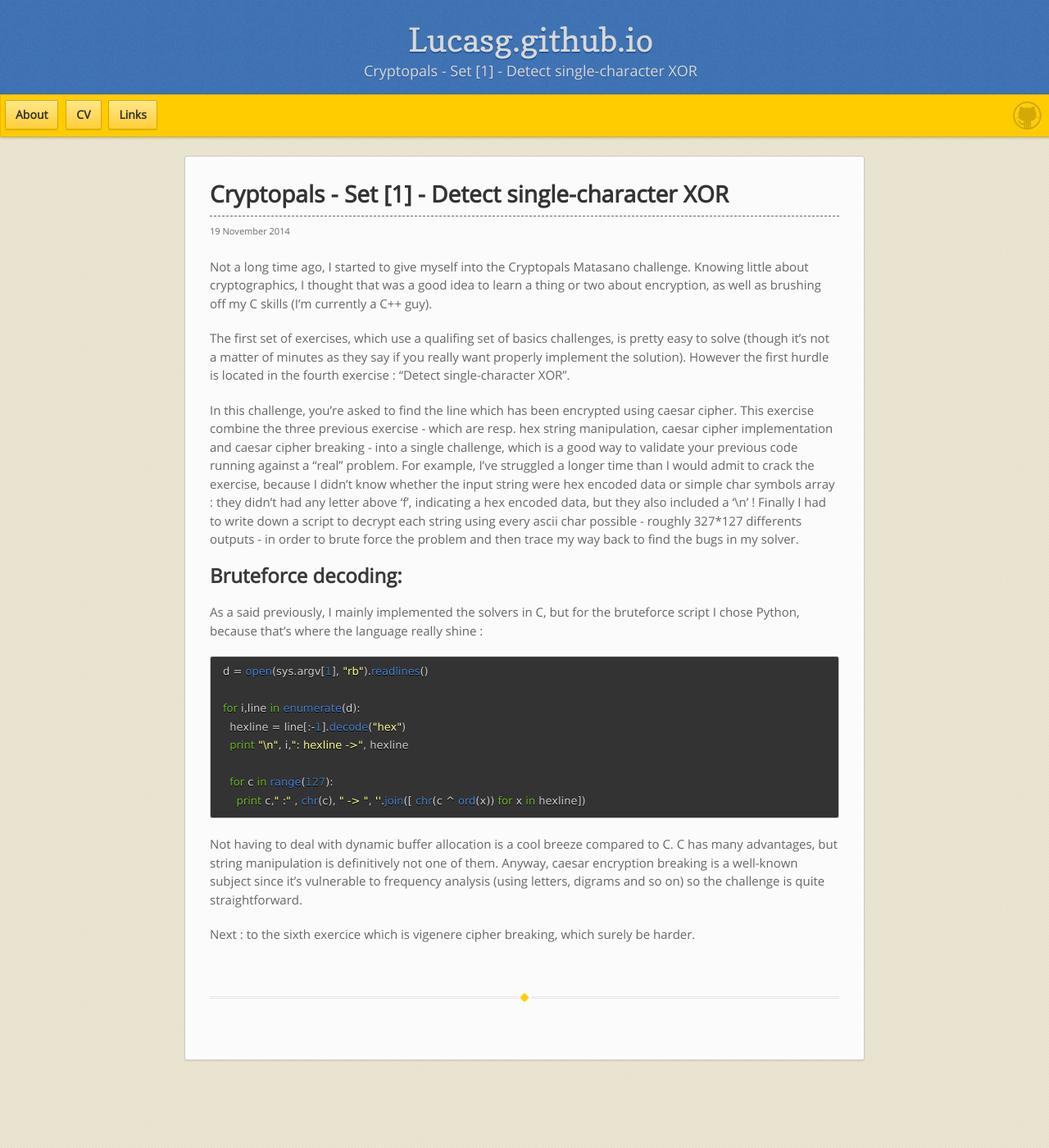
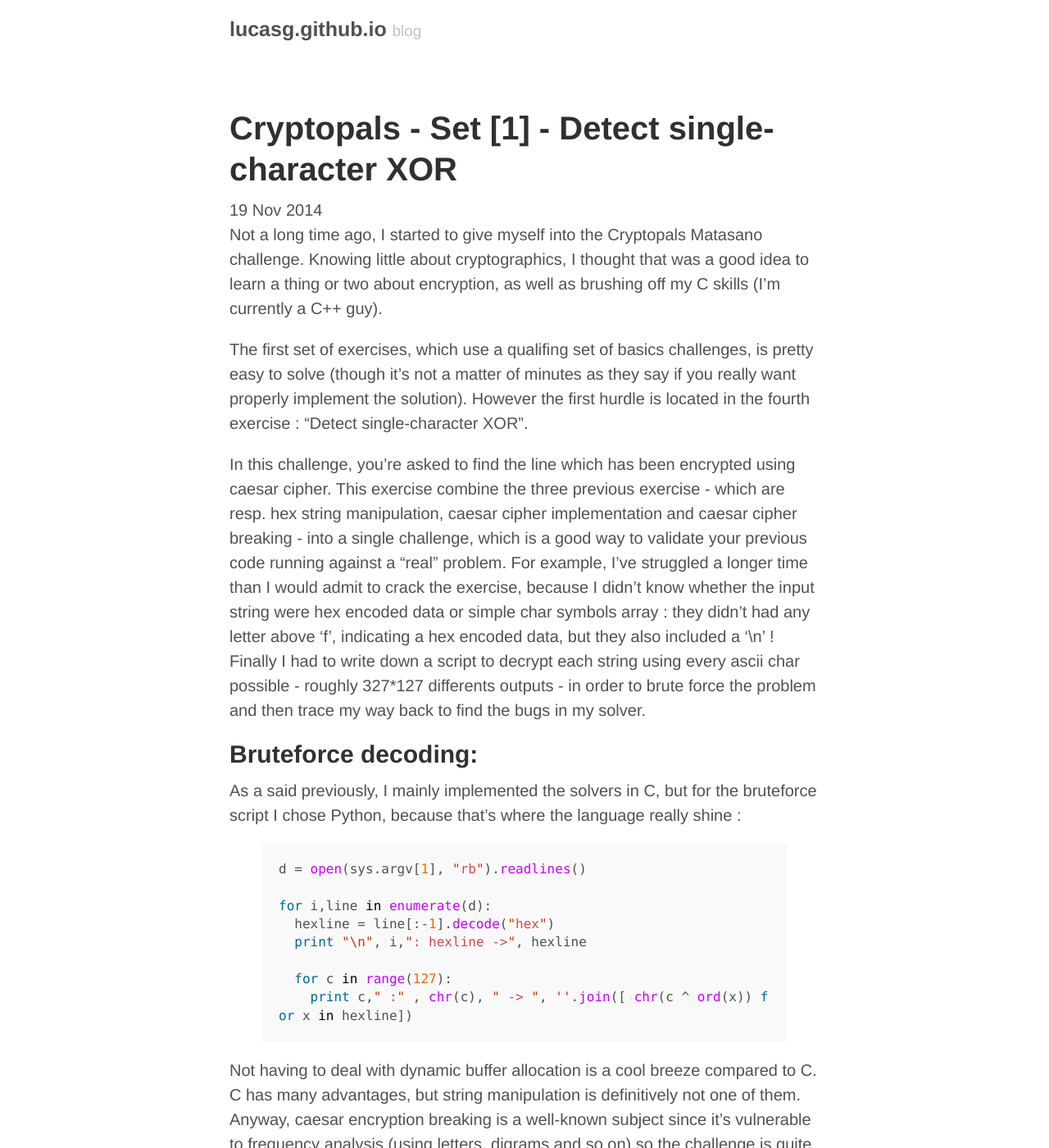
Before and after one commit to gavz/lucasg.github.io, a Jekyll site: the page built from _posts/2014-11-19-cryptopals-set-[1]-detect-single-char-xor.md, in a window 1280 px wide and 1400 px high. Shown: the whole window at 82% size. Built offline with Jekyll 4.4.1, drawn with Linux system fonts in a browser that asks for light colours; nearby versions of some CDN libraries; some of the changed text lies outside the part shown.

Commit message:
Transition to Poole github page style theme. Part 1 : add poole specific styling files

```diff
--- a/_config.yml
+++ b/_config.yml
@@ -1,6 +1,25 @@
 name: lucasg
 highlighter: pygments
 markdown: kramdown
-github: [Repository metadata]
-permalink: /post/:year/:month/:day/:title
+
+# Permalinks
+permalink:        pretty
+relative_permalinks: true
+
+# Setup
+title:            lucasg.github.io
+tagline:          blog
+paginate:         1
+url:          	  http://lucasg.github.io
+baseurl:         /
+# author:
+#   name:           Mark Otto
+#   url:            https://twitter.com/mdo
+#   email:          markdotto@gmail.com
+
+# Custom vars
+version:          1.0.0
+github:		  [Repository metadata]
+  # repo:           https://github.com/poole/poole
+
 excerpt_separator: <!--more-->
--- /dev/null
+++ b/_includes/head.html
@@ -0,0 +1,26 @@
+<head>
+  <meta charset="UTF-8">
+  <link href="http://gmpg.org/xfn/11" rel="profile">
+
+  <!-- Enable responsiveness on mobile devices-->
+  <meta name="viewport" content="width=device-width, initial-scale=1.0, maximum-scale=1">
+
+  <title>
+    {% if page.title == "Home" %}
+      {{ site.title }} &middot; {{ site.tagline }}
+    {% else %}
+      {{ page.title }} &middot; {{ site.title }}
+    {% endif %}
+  </title>
+
+  <!-- CSS -->
+  <link rel="stylesheet" href="{{ site.baseurl }}public/css/poole.css">
+  <link rel="stylesheet" href="{{ site.baseurl }}public/css/syntax.css">
+
+  <!-- Icons -->
+  <link rel="apple-touch-icon-precomposed" sizes="144x144" href="{{ site.baseurl }}public/apple-touch-icon-precomposed.png">
+  <link rel="shortcut icon" href="{{ site.baseurl }}public/favicon.ico">
+
+  <!-- RSS -->
+  <link rel="alternate" type="application/atom+xml" title="{{ site.title }}" href="{{ site.baseurl }}atom.xml">
+</head>
--- a/_layouts/default.html
+++ b/_layouts/default.html
@@ -1,57 +1,28 @@
-<!doctype html>
-<html>
-  <head>
+<!DOCTYPE html>
+<html lang="en">
 
-    <meta charset="utf-8">
-    <meta http-equiv="X-UA-Compatible" content="chrome=1">
+  {% include head.html %}
 
-    <title>{{ page.title }}</title>
-    <link rel="stylesheet" href="{{ site.url }}/stylesheets/blog.css">
-    <link rel="stylesheet" href="{{ site.url }}/stylesheets/styles.css">
-    <link rel="stylesheet" href="{{ site.url }}/stylesheets/pygment_trac.css">
-    <script src="https://ajax.googleapis.com/ajax/libs/jquery/1.7.1/jquery.min.js"></script>
-    <script src="javascripts/main.js"></script>
-    <!--[if lt IE 9]>
-      <script src="//html5shiv.googlecode.com/svn/trunk/html5.js"></script>
-    <![endif]-->
-    <meta name="viewport" content="width=device-width, initial-scale=1, user-scalable=no">
+  <body>
 
-  </head>
+    <div class="container content">
+      <header class="masthead">
+        <h3 class="masthead-title">
+          <a href="{{ site.baseurl }}" title="Home">{{ site.title }}</a>
+          <small>{{ site.tagline }}</small>
+        </h3>
+      </header>
 
-<body>
+      <main>
+        {{ content }}
+      </main>
 
-    <div class="title">
-      <h1>
-        <a href="{{site.url}}/"> Lucasg.github.io</a>
-      </h1>
-
-      <p>{{page.title}}</p>
+      <footer class="footer">
+        <small>
+          &copy; <time datetime="{{ site.time | date_to_xmlschema }}">{{ site.time | date: '%Y' }}</time>. All rights reserved.
+        </small>
+      </footer>
     </div>
-
-    <div id="banner">
-        <span><a href="https://github.com/lucasg" id="logo"></a>
-        </span>
-
-        <a href="{{ site.url }}" class="button">About</a>
-        <a href="{{ site.url }} "class="button">CV</a>
-        <a href="{{ site.url }}" class="button">Links</a>
-
-
-    </div><!-- end banner -->
-
-
-    <section>
-
-
-			<div class="container">
-			 {{ content }}
-			</div><!-- /.container -->
-
-
-    </section>
-
-
-
 
   </body>
 </html>
--- a/_layouts/post.html
+++ b/_layouts/post.html
@@ -2,19 +2,24 @@
 layout: default
 ---
 
-
-<article>
-	<header>
-		<h1>{{ page.title }}</h1>
-		<hr />
-		<span class="date">{{ page.date | date_to_long_string }}</span>
-	</header>
-
-	<div style="clear: both;"></div>
-	{{ content }}
-
+<article class="post">
+  <h1 class="post-title">{{ page.title }}</h1>
+  <time datetime="{{ page.date | date_to_xmlschema }}" class="page-date">{{ page.date | date_to_string }}</time>
+  {{ content }}
 </article>
 
-<footer>
-	<hr />
-</footer>
+<aside class="related">
+  <h2>Related Posts</h2>
+  <ul class="related-posts">
+    {% for post in site.related_posts limit:3 %}
+      <li>
+        <h3>
+          <a href="{{ post.url }}">
+            {{ post.title }}
+            <small><time datetime="{{ post.date | date_to_xmlschema }}">{{ post.date | date_to_string }}</time></small>
+          </a>
+        </h3>
+      </li>
+    {% endfor %}
+  </ul>
+</aside>
--- /dev/null
+++ b/public/css/poole.css
@@ -0,0 +1,437 @@
+/*
+ *                        ___
+ *                       /\_ \
+ *  _____     ___     ___\//\ \      __
+ * /\ '__`\  / __`\  / __`\\ \ \   /'__`\
+ * \ \ \_\ \/\ \_\ \/\ \_\ \\_\ \_/\  __/
+ *  \ \ ,__/\ \____/\ \____//\____\ \____\
+ *   \ \ \/  \/___/  \/___/ \/____/\/____/
+ *    \ \_\
+ *     \/_/
+ *
+ * Designed, built, and released under MIT license by @mdo. Learn more at
+ * https://github.com/poole/poole.
+ */
+
+
+/*
+ * Contents
+ *
+ * Body resets
+ * Custom type
+ * Messages
+ * Container
+ * Masthead
+ * Posts and pages
+ * Pagination
+ * Reverse layout
+ * Themes
+ */
+
+
+/*
+ * Body resets
+ *
+ * Update the foundational and global aspects of the page.
+ */
+
+* {
+  -webkit-box-sizing: border-box;
+     -moz-box-sizing: border-box;
+          box-sizing: border-box;
+}
+
+html,
+body {
+  margin: 0;
+  padding: 0;
+}
+
+html {
+  font-family: "Helvetica Neue", Helvetica, Arial, sans-serif;
+  font-size: 16px;
+  line-height: 1.5;
+}
+@media (min-width: 38em) {
+  html {
+    font-size: 20px;
+  }
+}
+
+body {
+  color: #515151;
+  background-color: #fff;
+  -webkit-text-size-adjust: 100%;
+      -ms-text-size-adjust: 100%;
+}
+
+/* No `:visited` state is required by default (browsers will use `a`) */
+a {
+  color: #268bd2;
+  text-decoration: none;
+}
+a strong {
+  color: inherit;
+}
+/* `:focus` is linked to `:hover` for basic accessibility */
+a:hover,
+a:focus {
+  text-decoration: underline;
+}
+
+/* Headings */
+h1, h2, h3, h4, h5, h6 {
+  margin-bottom: .5rem;
+  font-weight: bold;
+  line-height: 1.25;
+  color: #313131;
+  text-rendering: optimizeLegibility;
+}
+h1 {
+  font-size: 2rem;
+}
+h2 {
+  margin-top: 1rem;
+  font-size: 1.5rem;
+}
+h3 {
+  margin-top: 1.5rem;
+  font-size: 1.25rem;
+}
+h4, h5, h6 {
+  margin-top: 1rem;
+  font-size: 1rem;
+}
+
+/* Body text */
+p {
+  margin-top: 0;
+  margin-bottom: 1rem;
+}
+
+strong {
+  color: #303030;
+}
+
+
+/* Lists */
+ul, ol, dl {
+  margin-top: 0;
+  margin-bottom: 1rem;
+}
+
+dt {
+  font-weight: bold;
+}
+dd {
+  margin-bottom: .5rem;
+}
+
+/* Misc */
+hr {
+  position: relative;
+  margin: 1.5rem 0;
+  border: 0;
+  border-top: 1px solid #eee;
+  border-bottom: 1px solid #fff;
+}
+
+abbr {
+  font-size: 85%;
+  font-weight: bold;
+  color: #555;
+  text-transform: uppercase;
+}
+abbr[title] {
+  cursor: help;
+  border-bottom: 1px dotted #e5e5e5;
+}
+
+/* Code */
+code,
+pre {
+  font-family: Menlo, Monaco, "Courier New", monospace;
+}
+code {
+  padding: .25em .5em;
+  font-size: 85%;
+  color: #bf616a;
+  background-color: #f9f9f9;
+  border-radius: 3px;
+}
+pre {
+  display: block;
+  margin-top: 0;
+  margin-bottom: 1rem;
+  padding: 1rem;
+  font-size: .8rem;
+  line-height: 1.4;
+  white-space: pre;
+  white-space: pre-wrap;
+  word-break: break-all;
+  word-wrap: break-word;
+  background-color: #f9f9f9;
+}
+pre code {
+  padding: 0;
+  font-size: 100%;
+  color: inherit;
+  background-color: transparent;
+}
+
+/* Pygments via Jekyll */
+.highlight {
+  margin-bottom: 1rem;
+  border-radius: 4px;
+}
+.highlight pre {
+  margin-bottom: 0;
+}
+
+/* Gist via GitHub Pages */
+.gist .gist-file {
+  font-family: Menlo, Monaco, "Courier New", monospace !important;
+}
+.gist .markdown-body {
+  padding: 15px;
+}
+.gist pre {
+  padding: 0;
+  background-color: transparent;
+}
+.gist .gist-file .gist-data {
+  font-size: .8rem !important;
+  line-height: 1.4;
+}
+.gist code {
+  padding: 0;
+  color: inherit;
+  background-color: transparent;
+  border-radius: 0;
+}
+
+/* Quotes */
+blockquote {
+  padding: .5rem 1rem;
+  margin: .8rem 0;
+  color: #7a7a7a;
+  border-left: .25rem solid #e5e5e5;
+}
+blockquote p:last-child {
+  margin-bottom: 0;
+}
+@media (min-width: 30em) {
+  blockquote {
+    padding-right: 5rem;
+    padding-left: 1.25rem;
+  }
+}
+
+img {
+  display: block;
+  max-width: 100%;
+  margin: 0 0 1rem;
+  border-radius: 5px;
+}
+
+/* Tables */
+table {
+  margin-bottom: 1rem;
+  width: 100%;
+  border: 1px solid #e5e5e5;
+  border-collapse: collapse;
+}
+td,
+th {
+  padding: .25rem .5rem;
+  border: 1px solid #e5e5e5;
+}
+tbody tr:nth-child(odd) td,
+tbody tr:nth-child(odd) th {
+  background-color: #f9f9f9;
+}
+
+
+/*
+ * Custom type
+ *
+ * Extend paragraphs with `.lead` for larger introductory text.
+ */
+
+.lead {
+  font-size: 1.25rem;
+  font-weight: 300;
+}
+
+
+/*
+ * Messages
+ *
+ * Show alert messages to users. You may add it to single elements like a `<p>`,
+ * or to a parent if there are multiple elements to show.
+ */
+
+.message {
+  margin-bottom: 1rem;
+  padding: 1rem;
+  color: #717171;
+  background-color: #f9f9f9;
+}
+
+
+/*
+ * Container
+ *
+ * Center the page content.
+ */
+
+.container {
+  max-width: 38rem;
+  padding-left:  1rem;
+  padding-right: 1rem;
+  margin-left:  auto;
+  margin-right: auto;
+}
+
+
+/*
+ * Masthead
+ *
+ * Super small header above the content for site name and short description.
+ */
+
+.masthead {
+  padding-top:    1rem;
+  padding-bottom: 1rem;
+  margin-bottom: 3rem;
+}
+.masthead-title {
+  margin-top: 0;
+  margin-bottom: 0;
+  color: #505050;
+}
+.masthead-title a {
+  color: #505050;
+}
+.masthead-title small {
+  font-size: 75%;
+  font-weight: 400;
+  color: #c0c0c0;
+  letter-spacing: 0;
+}
+
+
+/*
+ * Posts and pages
+ *
+ * Each post is wrapped in `.post` and is used on default and post layouts. Each
+ * page is wrapped in `.page` and is only used on the page layout.
+ */
+
+.page,
+.post {
+  margin-bottom: 4em;
+}
+
+/* Blog post or page title */
+.page-title,
+.post-title,
+.post-title a {
+  color: #303030;
+}
+.page-title,
+.post-title {
+  margin-top: 0;
+}
+
+/* small excerpt */
+.post p small {
+  font-size: 60%;
+  line-height: 110%;
+  display: block;
+}
+
+/* Meta data line below post title */
+.post-date {
+  display: block;
+  margin-top: -.5rem;
+  margin-bottom: 1rem;
+  color: #9a9a9a;
+}
+
+/* Related posts */
+.related {
+  padding-top: 2rem;
+  padding-bottom: 2rem;
+  border-top: 1px solid #eee;
+}
+.related-posts {
+  padding-left: 0;
+  list-style: none;
+}
+.related-posts h3 {
+  margin-top: 0;
+}
+.related-posts li small {
+  font-size: 75%;
+  color: #999;
+}
+.related-posts li a:hover {
+  color: #268bd2;
+  text-decoration: none;
+}
+.related-posts li a:hover small {
+  color: inherit;
+}
+
+
+/*
+ * Pagination
+ *
+ * Super lightweight (HTML-wise) blog pagination. `span`s are provide for when
+ * there are no more previous or next posts to show.
+ */
+
+.pagination {
+  overflow: hidden; /* clearfix */
+  margin-left: -1rem;
+  margin-right: -1rem;
+  font-family: "PT Sans", Helvetica, Arial, sans-serif;
+  color: #ccc;
+  text-align: center;
+}
+
+/* Pagination items can be `span`s or `a`s */
+.pagination-item {
+  display: block;
+  padding: 1rem;
+  border: 1px solid #eee;
+}
+.pagination-item:first-child {
+  margin-bottom: -1px;
+}
+
+/* Only provide a hover state for linked pagination items */
+a.pagination-item:hover {
+  background-color: #f5f5f5;
+}
+
+@media (min-width: 30em) {
+  .pagination {
+    margin: 3rem 0;
+  }
+  .pagination-item {
+    float: left;
+    width: 50%;
+  }
+  .pagination-item:first-child {
+    margin-bottom: 0;
+    border-top-left-radius:    4px;
+    border-bottom-left-radius: 4px;
+  }
+  .pagination-item:last-child {
+    margin-left: -1px;
+    border-top-right-radius:    4px;
+    border-bottom-right-radius: 4px;
+  }
+}
--- /dev/null
+++ b/public/css/syntax.css
@@ -0,0 +1,65 @@
+.highlight .hll { background-color: #ffc; }
+.highlight .c { color: #999; } /* Comment */
+.highlight .err { color: #a00; background-color: #faa } /* Error */
+.highlight .k { color: #069; } /* Keyword */
+.highlight .o { color: #555 } /* Operator */
+.highlight .cm { color: #09f; font-style: italic } /* Comment.Multiline */
+.highlight .cp { color: #099 } /* Comment.Preproc */
+.highlight .c1 { color: #999; } /* Comment.Single */
+.highlight .cs { color: #999; } /* Comment.Special */
+.highlight .gd { background-color: #fcc; border: 1px solid #c00 } /* Generic.Deleted */
+.highlight .ge { font-style: italic } /* Generic.Emph */
+.highlight .gr { color: #f00 } /* Generic.Error */
+.highlight .gh { color: #030; } /* Generic.Heading */
+.highlight .gi { background-color: #cfc; border: 1px solid #0c0 } /* Generic.Inserted */
+.highlight .go { color: #aaa } /* Generic.Output */
+.highlight .gp { color: #009; } /* Generic.Prompt */
+.highlight .gs { } /* Generic.Strong */
+.highlight .gu { color: #030; } /* Generic.Subheading */
+.highlight .gt { color: #9c6 } /* Generic.Traceback */
+.highlight .kc { color: #069; } /* Keyword.Constant */
+.highlight .kd { color: #069; } /* Keyword.Declaration */
+.highlight .kn { color: #069; } /* Keyword.Namespace */
+.highlight .kp { color: #069 } /* Keyword.Pseudo */
+.highlight .kr { color: #069; } /* Keyword.Reserved */
+.highlight .kt { color: #078; } /* Keyword.Type */
+.highlight .m { color: #f60 } /* Literal.Number */
+.highlight .s { color: #d44950 } /* Literal.String */
+.highlight .na { color: #4f9fcf } /* Name.Attribute */
+.highlight .nb { color: #366 } /* Name.Builtin */
+.highlight .nc { color: #0a8; } /* Name.Class */
+.highlight .no { color: #360 } /* Name.Constant */
+.highlight .nd { color: #99f } /* Name.Decorator */
+.highlight .ni { color: #999; } /* Name.Entity */
+.highlight .ne { color: #c00; } /* Name.Exception */
+.highlight .nf { color: #c0f } /* Name.Function */
+.highlight .nl { color: #99f } /* Name.Label */
+.highlight .nn { color: #0cf; } /* Name.Namespace */
+.highlight .nt { color: #2f6f9f; } /* Name.Tag */
+.highlight .nv { color: #033 } /* Name.Variable */
+.highlight .ow { color: #000; } /* Operator.Word */
+.highlight .w { color: #bbb } /* Text.Whitespace */
+.highlight .mf { color: #f60 } /* Literal.Number.Float */
+.highlight .mh { color: #f60 } /* Literal.Number.Hex */
+.highlight .mi { color: #f60 } /* Literal.Number.Integer */
+.highlight .mo { color: #f60 } /* Literal.Number.Oct */
+.highlight .sb { color: #c30 } /* Literal.String.Backtick */
+.highlight .sc { color: #c30 } /* Literal.String.Char */
+.highlight .sd { color: #c30; font-style: italic } /* Literal.String.Doc */
+.highlight .s2 { color: #c30 } /* Literal.String.Double */
+.highlight .se { color: #c30; } /* Literal.String.Escape */
+.highlight .sh { color: #c30 } /* Literal.String.Heredoc */
+.highlight .si { color: #a00 } /* Literal.String.Interpol */
+.highlight .sx { color: #c30 } /* Literal.String.Other */
+.highlight .sr { color: #3aa } /* Literal.String.Regex */
+.highlight .s1 { color: #c30 } /* Literal.String.Single */
+.highlight .ss { color: #fc3 } /* Literal.String.Symbol */
+.highlight .bp { color: #366 } /* Name.Builtin.Pseudo */
+.highlight .vc { color: #033 } /* Name.Variable.Class */
+.highlight .vg { color: #033 } /* Name.Variable.Global */
+.highlight .vi { color: #033 } /* Name.Variable.Instance */
+.highlight .il { color: #f60 } /* Literal.Number.Integer.Long */
+
+.css .o,
+.css .o + .nt,
+.css .nt + .nt { color: #999; }
```
Also changed, not shown: 404.html (added, +10 -0 lines), _layouts/page.html (added, +8 -0 lines), atom.xml (added, +28 -0 lines), index.html (+30 -21 lines), public/apple-touch-icon-precomposed.png (added), public/favicon.ico (added).
